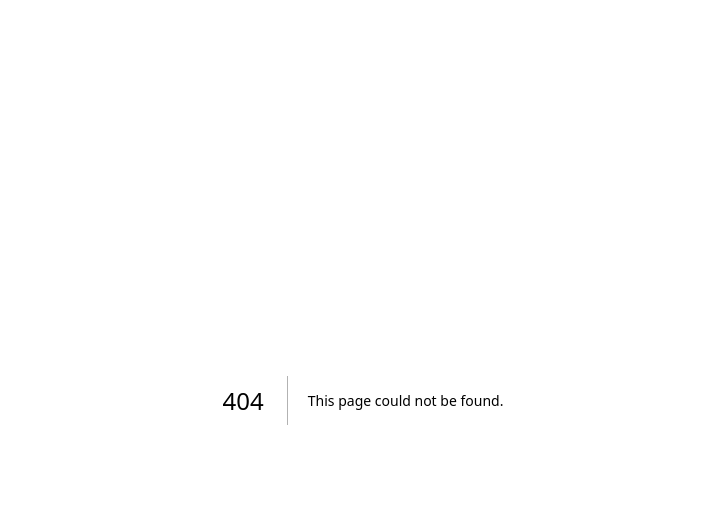
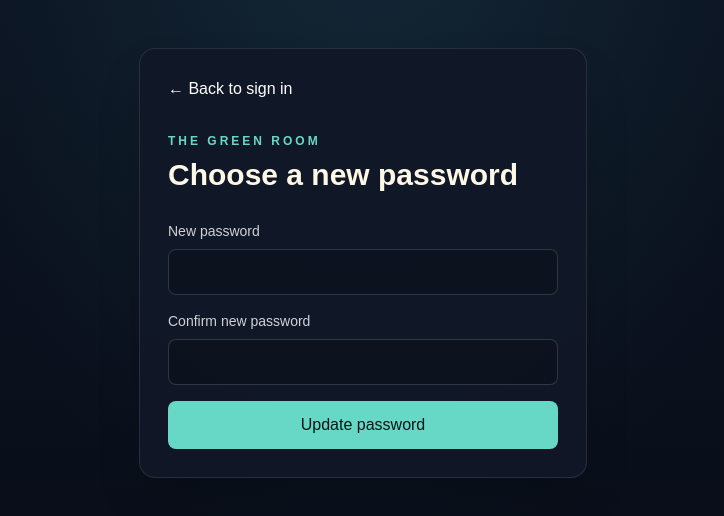
Before and after one commit to spade7107/slotsmaniaawesome, a Next.js app in the folder lucky-spinner/: page /reset-password in a window 1280 px wide. Before the commit this address had no page. Shown: the top 516 px of the page, without its empty margins (277-1001 px from the left). Built offline with nearby package versions, Linux system fonts and the light colour scheme; no server answers.

Commit message:
added forgot password

```diff
--- a/lucky-spinner/src/app/login/page.tsx
+++ b/lucky-spinner/src/app/login/page.tsx
@@ -11,6 +11,8 @@ export default function LoginPage() {
   const [email, setEmail] = useState("");
   const [password, setPassword] = useState("");
   const [error, setError] = useState("");
+  const [message, setMessage] = useState("");
+  const [isResettingPassword, setIsResettingPassword] = useState(false);
   const [loading, setLoading] = useState(false);
 
   const submit = async (event: FormEvent<HTMLFormElement>) => {
@@ -18,6 +20,21 @@ export default function LoginPage() {
     if (!supabase) return;
     setLoading(true);
     setError("");
+    setMessage("");
+
+    if (isResettingPassword) {
+      const { error: resetError } = await supabase.auth.resetPasswordForEmail(email, {
+        redirectTo: `${window.location.origin}/reset-password`,
+      });
+      setLoading(false);
+      if (resetError) {
+        setError(resetError.message);
+        return;
+      }
+      setMessage("If an account exists for that email, a password reset link is on its way.");
+      return;
+    }
+
     const { error: loginError } = await supabase.auth.signInWithPassword({ email, password });
     setLoading(false);
     if (loginError) {
@@ -55,6 +72,12 @@ export default function LoginPage() {
                 className="mt-2 w-full rounded-lg border border-white/15 bg-black/20 px-3 py-3 outline-none focus:border-[#67d8c6]"
               />
             </label>
+            {isResettingPassword ? (
+              <p className="text-sm text-white/60">
+                Enter your email and we’ll send you a link to reset your password.
+              </p>
+            ) : (
+              <>
                 <label className="block text-sm font-medium text-white/80">
                   Password
                   <input
@@ -66,19 +89,52 @@ export default function LoginPage() {
                     className="mt-2 w-full rounded-lg border border-white/15 bg-black/20 px-3 py-3 outline-none focus:border-[#67d8c6]"
                   />
                 </label>
+                <div className="text-right">
+                  <button
+                    type="button"
+                    onClick={() => {
+                      setIsResettingPassword(true);
+                      setError("");
+                      setMessage("");
+                    }}
+                    className="text-sm text-[#67d8c6] hover:underline"
+                  >
+                    Forgot password?
+                  </button>
+                </div>
+              </>
+            )}
             {error && <p role="alert" className="text-sm text-red-300">{error}</p>}
+            {message && <p role="status" className="text-sm text-[#67d8c6]">{message}</p>}
             <button
               type="submit"
               disabled={loading}
               className="w-full rounded-lg bg-[#67d8c6] px-4 py-3 font-bold text-[#07151a] transition hover:brightness-110 disabled:opacity-60"
             >
-              {loading ? "Signing in…" : "Sign in"}
+              {loading
+                ? (isResettingPassword ? "Sending link…" : "Signing in…")
+                : (isResettingPassword ? "Send reset link" : "Sign in")}
             </button>
+            {isResettingPassword && (
+              <button
+                type="button"
+                onClick={() => {
+                  setIsResettingPassword(false);
+                  setError("");
+                  setMessage("");
+                }}
+                className="w-full text-sm text-white/60 hover:text-white"
+              >
+                Back to sign in
+              </button>
+            )}
           </form>
         )}
+        {!isResettingPassword && (
           <p className="mt-6 text-center text-sm text-white/60">
             New here? <Link href="/signup" className="font-semibold text-[#67d8c6] hover:underline">Create an account</Link>
           </p>
+        )}
       </section>
     </main>
   );
--- /dev/null
+++ b/lucky-spinner/src/app/reset-password/page.tsx
@@ -0,0 +1,89 @@
+"use client";
+
+import Link from "next/link";
+import { FormEvent, useState } from "react";
+import { getSupabaseClient } from "@/lib/supabase";
+
+export default function ResetPasswordPage() {
+  const supabase = getSupabaseClient();
+  const [password, setPassword] = useState("");
+  const [confirmPassword, setConfirmPassword] = useState("");
+  const [error, setError] = useState("");
+  const [message, setMessage] = useState("");
+  const [loading, setLoading] = useState(false);
+
+  const submit = async (event: FormEvent<HTMLFormElement>) => {
+    event.preventDefault();
+    if (!supabase) return;
+
+    setError("");
+    setMessage("");
+    if (password !== confirmPassword) {
+      setError("Passwords do not match.");
+      return;
+    }
+
+    setLoading(true);
+    const { error: updateError } = await supabase.auth.updateUser({ password });
+    setLoading(false);
+    if (updateError) {
+      setError("This reset link is invalid or has expired. Request a new one and try again.");
+      return;
+    }
+    setMessage("Your password has been updated. You can now sign in with your new password.");
+  };
+
+  return (
+    <main className="min-h-screen px-4 py-12 text-white">
+      <section className="mx-auto max-w-md rounded-2xl border border-white/10 bg-[#111827]/90 p-7 shadow-2xl">
+        <Link href="/login" className="text-sm text-[#67d8c6] hover:underline">← Back to sign in</Link>
+        <p className="mt-8 text-xs font-bold uppercase tracking-[0.25em] text-[#67d8c6]">The green room</p>
+        <h1 className="mt-2 text-3xl font-black text-[#fff7e5]">Choose a new password</h1>
+        {!supabase ? (
+          <p role="alert" className="mt-6 rounded-lg border border-amber-300/30 bg-amber-400/10 p-4 text-sm text-amber-100">
+            Password reset is not configured yet. Add the public Supabase URL and publishable key to the app environment.
+          </p>
+        ) : message ? (
+          <p role="status" className="mt-6 text-sm text-[#67d8c6]">{message}</p>
+        ) : (
+          <form onSubmit={submit} className="mt-7 space-y-4">
+            <label className="block text-sm font-medium text-white/80">
+              New password
+              <input
+                type="password"
+                autoComplete="new-password"
+                minLength={8}
+                maxLength={128}
+                required
+                value={password}
+                onChange={(event) => setPassword(event.target.value)}
+                className="mt-2 w-full rounded-lg border border-white/15 bg-black/20 px-3 py-3 outline-none focus:border-[#67d8c6]"
+              />
+            </label>
+            <label className="block text-sm font-medium text-white/80">
+              Confirm new password
+              <input
+                type="password"
+                autoComplete="new-password"
+                minLength={8}
+                maxLength={128}
+                required
+                value={confirmPassword}
+                onChange={(event) => setConfirmPassword(event.target.value)}
+                className="mt-2 w-full rounded-lg border border-white/15 bg-black/20 px-3 py-3 outline-none focus:border-[#67d8c6]"
+              />
+            </label>
+            {error && <p role="alert" className="text-sm text-red-300">{error}</p>}
+            <button
+              type="submit"
+              disabled={loading}
+              className="w-full rounded-lg bg-[#67d8c6] px-4 py-3 font-bold text-[#07151a] transition hover:brightness-110 disabled:opacity-60"
+            >
+              {loading ? "Updating password…" : "Update password"}
+            </button>
+          </form>
+        )}
+      </section>
+    </main>
+  );
+}
```
Lines whose indentation alone changed are shown as unchanged.
